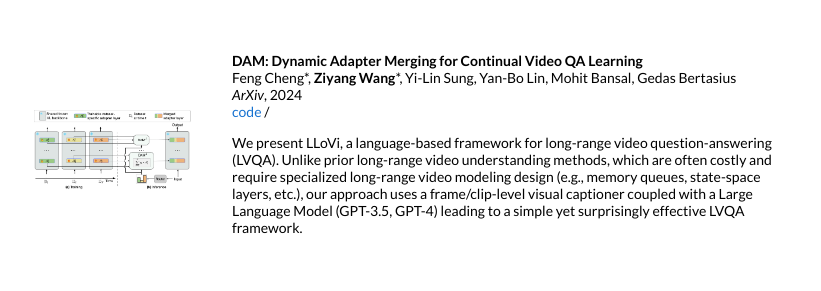
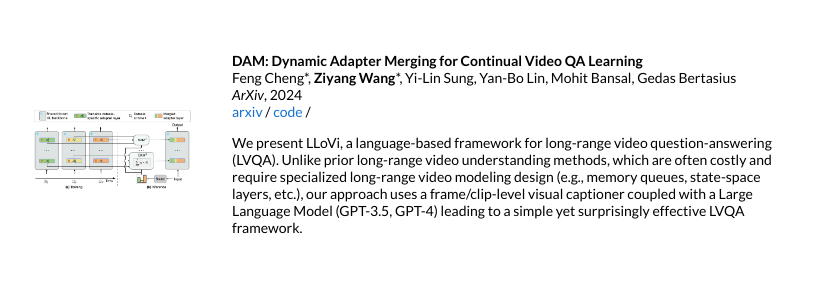
Before and after one commit to ZiyangW2000/ZiyangW2000.github.io, a Jekyll site: the page built from _posts/2017-03-16-cs371.markdown, in a window 1280 px wide. Shown: the part 472-763 px from the top of the page, without its empty margins (228-1049 px from the left). Built offline with Jekyll 4.4.1, drawn with Linux system fonts in a browser that asks for light colours.

Commit message:
Update 2017-03-16-cs371.markdown

```diff
--- a/_posts/2017-03-16-cs371.markdown
+++ b/_posts/2017-03-16-cs371.markdown
@@ -7,7 +7,7 @@ categories: research
 author: "Feng Cheng† Ziyang Wang† Yi-Lin Sung Yan-Bo Lin Mohit Bansal Gedas Bertasius"
 authors: "Feng Cheng*, <strong>Ziyang Wang</strong>*, Yi-Lin Sung, Yan-Bo Lin, Mohit Bansal, Gedas Bertasius"
 venue: "ArXiv"
-ArXiv: https://arxiv.org/abs/2403.08755
+arxiv: https://arxiv.org/abs/2403.08755
 code: https://github.com/klauscc/DAM
 ---
 We present LLoVi, a language-based framework for long-range video question-answering (LVQA). Unlike prior long-range video understanding methods, which are often costly and require specialized long-range video modeling design (e.g., memory queues, state-space layers, etc.), our approach uses a frame/clip-level visual captioner coupled with a Large Language Model (GPT-3.5, GPT-4) leading to a simple yet surprisingly effective LVQA framework.
```
